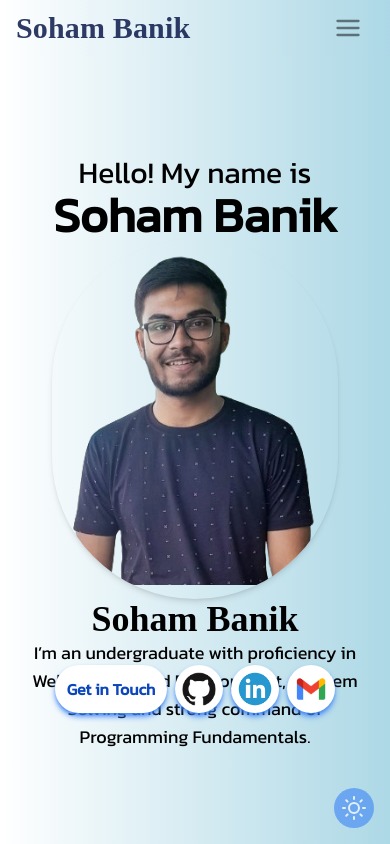
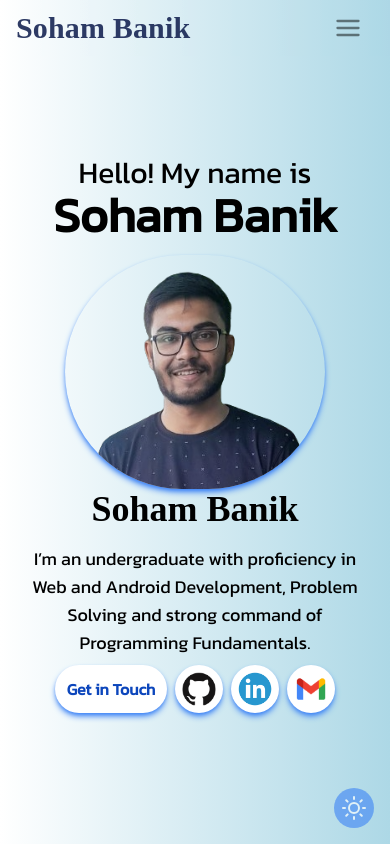
Before and after one commit to SohamB21/SB-Portfolio, a React (Vite) app: page / in a window 390 px wide. Shown: the top 844 px of the page. Built offline with nearby package versions, Linux system fonts and the light colour scheme; a web font is replaced by a local one.

Commit message:
[refactor]: img responsive check

```diff
--- a/src/Components/Home/Home.jsx
+++ b/src/Components/Home/Home.jsx
@@ -1,6 +1,7 @@
 import React from "react";
 import "./Home.css";
 import myphoto from "../../assets/media/myphoto.png";
+import myphotosmall from "../../assets/media/myphotosmall.png";
 import github from "../../assets/logos/github.png";
 import linkedin from "../../assets/logos/linkedin.png";
 import gmail from "../../assets/logos/gmail.png";
@@ -21,12 +22,12 @@ const Home = () => {
             Soham Banik
           </h1>
 
-          <div className="lg:hidden md:hidden flex-1 i-right relative items-center justify-center flex">
+          <div className="lg:hidden md:hidden flex-1 i-right relative items-center justify-center flex m-4">
             <div className="h-full w-4/5 absolute flex flex-col items-center justify-center max-h-full relative">
               <img
-                src={myphoto}
+                src={myphotosmall}
                 alt="My Photo"
-                className="i-img rounded-full shadow-md transition-transform transform hover:scale-110 duration-500"
+                className="i-img rounded-full shadow-md shadow-blue-500 transition-transform transform hover:scale-110 duration-500"
               />
               <p
                 style={{ fontFamily: "Whisper" }}
```
Also changed, not shown: src/assets/media/myphotosmall.png (added).
